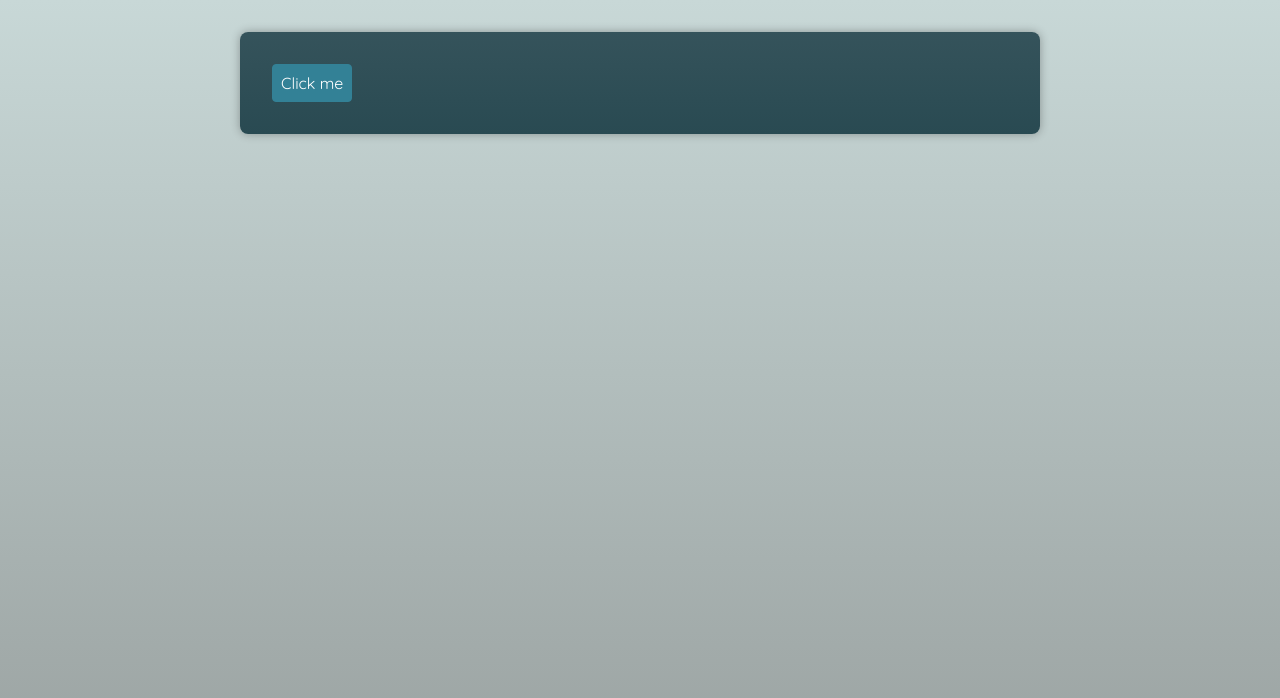
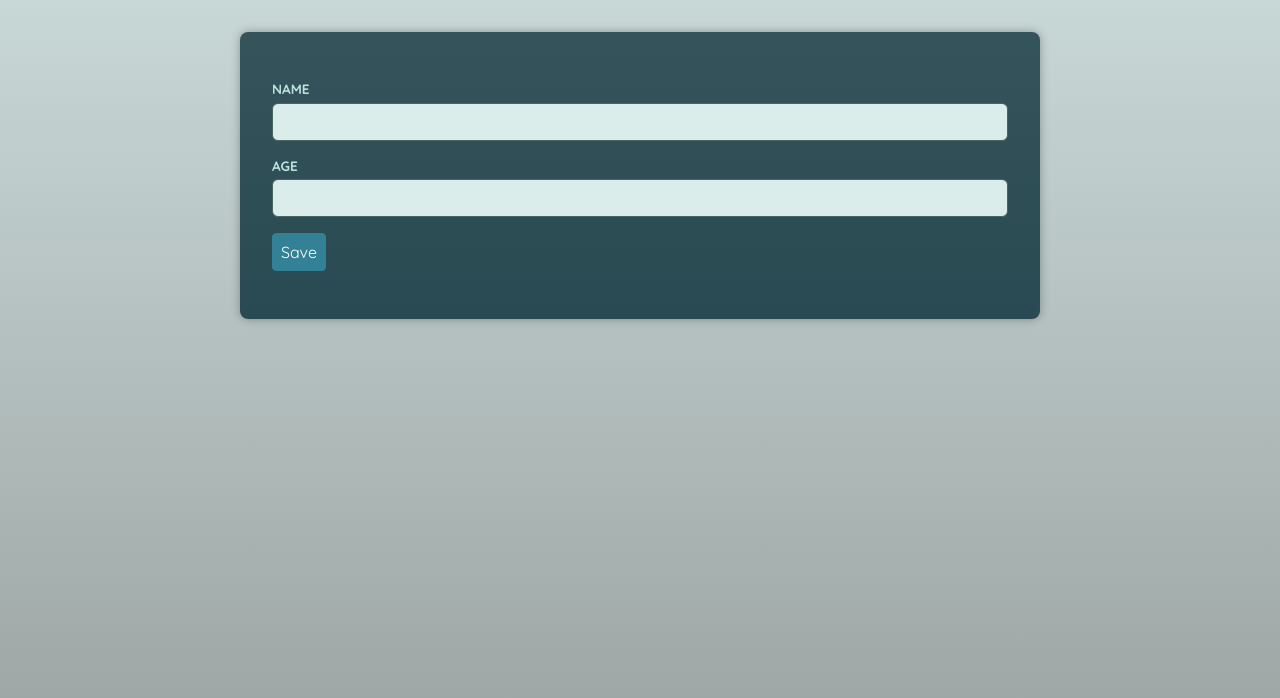
Before and after one commit to Saol09/react-typescript-advComponents, a React (Vite) app: page / in a window 1280 px wide. Shown: the top 698 px of the page. Built offline with nearby package versions, Linux system fonts and the light colour scheme; a web font is replaced by a local one.

Commit message:
Added Custom Form Component (Wrapper)

```diff
--- a/src/App.tsx
+++ b/src/App.tsx
@@ -1,10 +1,17 @@
+import Input from './components/Input';
+import Form from './components/Form';
 import Button from './components/Button';
-import Container from './components/Container';
 
 function App() {
   return (
     <main>
-      <Container as={Button}>Click me</Container>
+      <Form>
+        <Input type="text" label="Name" id="name" />
+        <Input type="number" label="Age" id="age" />
+        <p>
+          <Button>Save</Button>
+        </p>
+      </Form>
     </main>
   );
 }
--- /dev/null
+++ b/src/components/Form.tsx
@@ -0,0 +1,9 @@
+import { ComponentPropsWithoutRef } from 'react';
+
+type FormProps = ComponentPropsWithoutRef<'form'>;
+
+function Form(props: FormProps) {
+  return <form {...props}>{props.children}</form>;
+}
+
+export default Form;
--- a/src/components/Input.tsx
+++ b/src/components/Input.tsx
@@ -1,15 +1,20 @@
-import { ComponentPropsWithoutRef } from "react";
+import { ComponentPropsWithoutRef, forwardRef } from 'react';
 
 type InputProps = {
   label: string;
   id: string;
-} & ComponentPropsWithoutRef<"input">;
+} & ComponentPropsWithoutRef<'input'>;
 
-export default function Input({ label, id, ...props }: InputProps) {
+const Input = forwardRef<HTMLInputElement, InputProps>(function Input(
+  { label, id, ...props },
+  ref
+) {
   return (
     <p>
       <label htmlFor={id}>{label}</label>
-      <input id={id} {...props} />
+      <input id={id} {...props} ref={ref} />
     </p>
   );
-}
+});
+
+export default Input;
```
